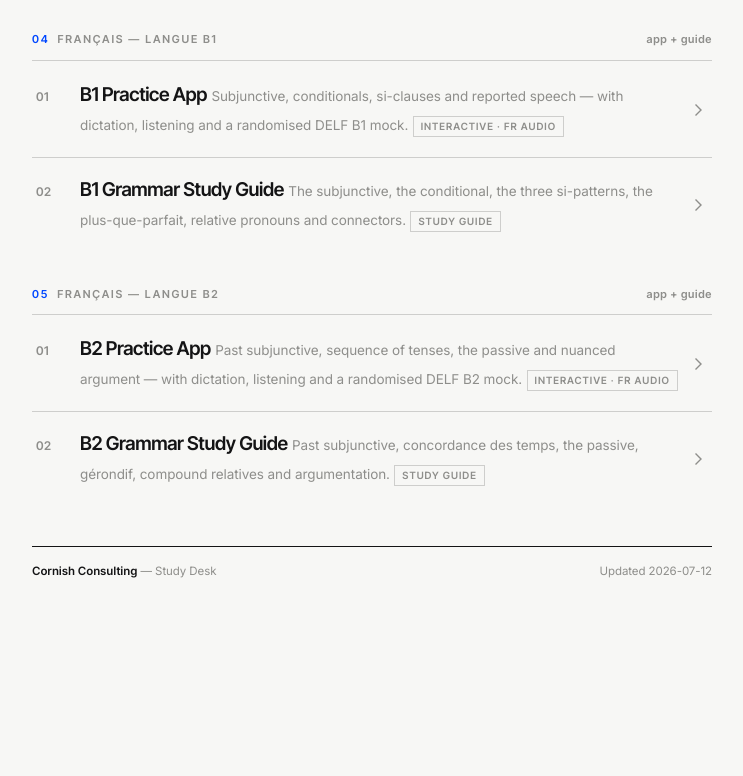
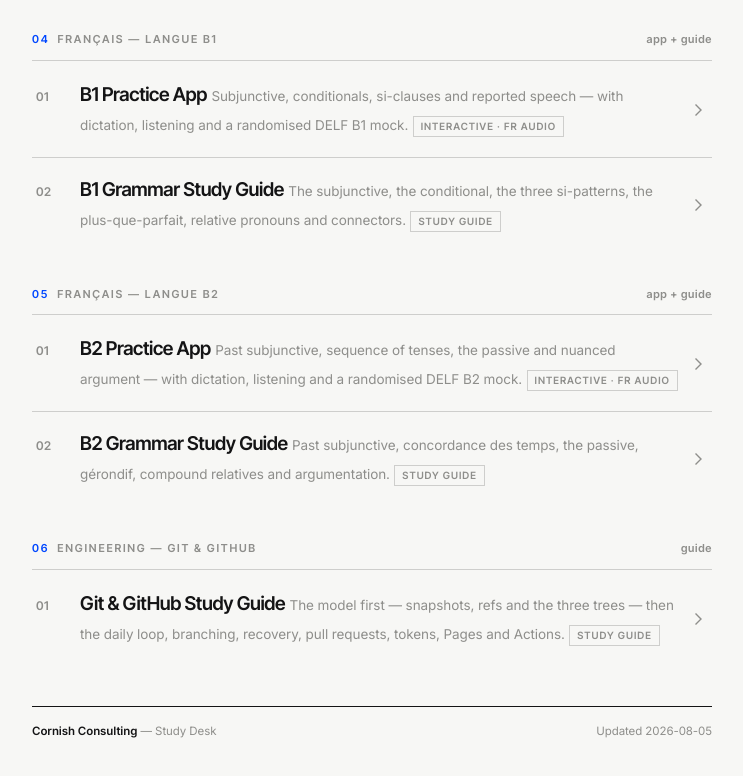
Before and after one commit to buubus/study, a plain HTML site: page index.html in a window 1280 px wide. Shown: the part 1199-1975 px from the top of the page, without its empty margins (268-1011 px from the left). Before the commit the page ends 1820 px from the top, so only its background shows below. Drawn offline with Linux system fonts and the light colour scheme.

Commit message:
Add Engineering section to Study Desk index

```diff
--- a/index.html
+++ b/index.html
@@ -289,9 +289,26 @@
     </a>
   </section>
 
+  <section>
+    <div class="sechead">
+      <div class="eyebrow"><span class="n">06</span>&nbsp; Engineering — Git &amp; GitHub</div>
+      <span class="count">guide</span>
+    </div>
+
+    <a class="item" href="github-study-guide.html">
+      <span class="idx">01</span>
+      <span class="body">
+        <span class="t">Git &amp; GitHub Study Guide</span>
+        <span class="d">The model first — snapshots, refs and the three trees — then the daily loop, branching, recovery, pull requests, tokens, Pages and Actions.</span>
+        <span class="meta">Study guide</span>
+      </span>
+      <span class="chev" aria-hidden="true"><svg width="14" height="14" viewBox="0 0 14 14" fill="none"><path d="M4 2l5 5-5 5" stroke="currentColor" stroke-width="1.4" stroke-linecap="square"/></svg></span>
+    </a>
+  </section>
+
   <footer>
     <span><b>Cornish Consulting</b> — Study Desk</span>
-    <span>Updated 2026-07-12</span>
+    <span>Updated 2026-08-05</span>
   </footer>
 
 </div>
```
